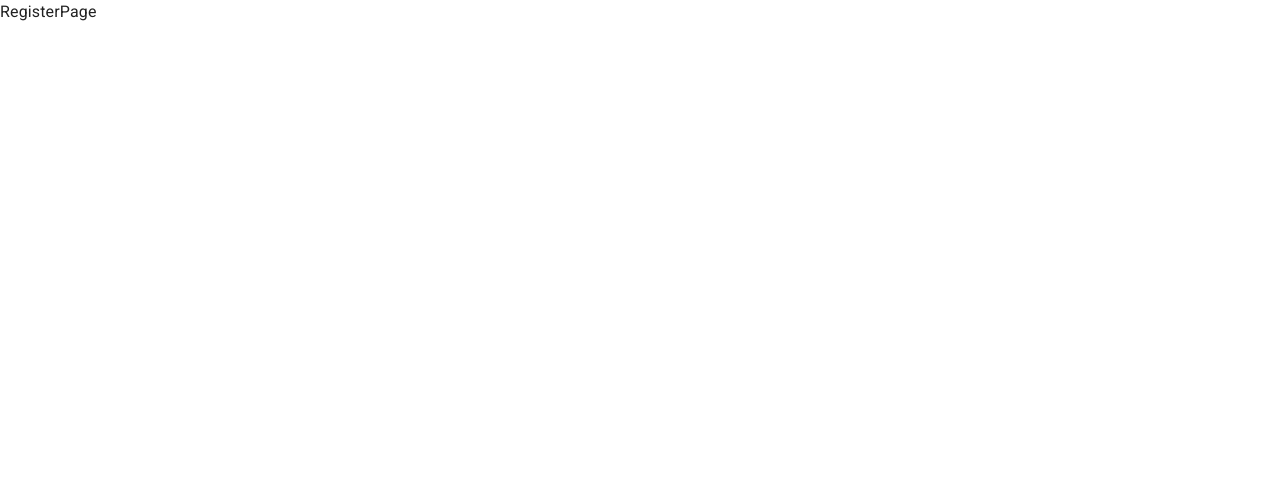
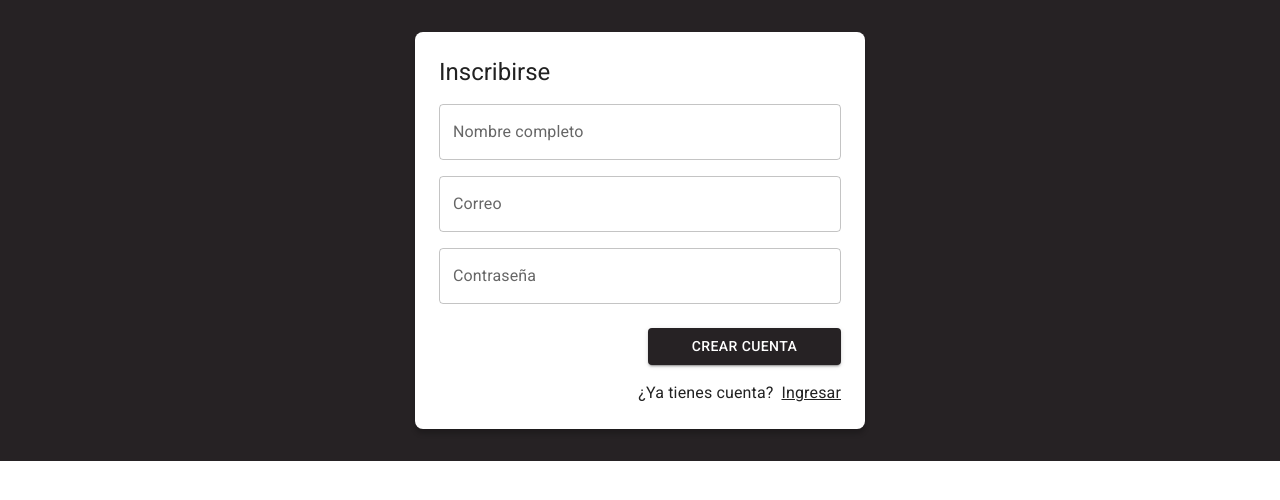
Before and after one commit to ismaeldevmw/journal-react-app, a React (Vite) app: page /auth/register in a window 1280 px wide. Shown: the top 500 px of the page. Built offline with nearby package versions, Linux system fonts and the light colour scheme.

Commit message:
:lipstick: [ADD] Register page design

```diff
--- a/src/auth/pages/LoginPage.jsx
+++ b/src/auth/pages/LoginPage.jsx
@@ -5,7 +5,7 @@
 
 export const LoginPage = () => {
   return (
-    <AuthLayout title="Login">
+    <AuthLayout title="Iniciar sesión">
         <form>
           <Grid container>
             <Grid item xs={12} sx={{ mt: 2 }}>
@@ -29,7 +29,7 @@
             <Grid container spacing={2} sx={{ mb: 2, mt: 1 }}>
               <Grid item xs={12} sm={6}>
                 <Button variant="contained" fullWidth>
-                  Login
+                  Entrar
                 </Button>
               </Grid>
               <Grid item xs={12} sm={6}>
--- a/src/auth/pages/RegisterPage.jsx
+++ b/src/auth/pages/RegisterPage.jsx
@@ -1,6 +1,60 @@
+import { Google } from '@mui/icons-material';
+import { Button, Grid, Link, TextField, Typography } from '@mui/material';
+import { Link as RouterLink } from 'react-router-dom';
+import { AuthLayout } from '../layout/AuthLayout';
 
 export const RegisterPage = () => {
   return (
-    <div>RegisterPage</div>
-  )
-}
+    <AuthLayout title="Inscribirse">
+        <form>
+          <Grid container>
+
+            <Grid item xs={12} sx={{ mt: 2 }}>
+              <TextField
+                label="Nombre completo"
+                type="text"
+                placeholder="Ismael López"
+                fullWidth
+              />
+            </Grid>
+
+            <Grid item xs={12} sx={{ mt: 2 }}>
+              <TextField
+                label="Correo"
+                type="email"
+                placeholder="mail@example.com"
+                fullWidth
+              />
+            </Grid>
+
+            <Grid item xs={12} sx={{ mt: 2 }}>
+              <TextField
+                label="Contraseña"
+                type="password"
+                placeholder="********"
+                fullWidth
+              />
+            </Grid>
+
+            <Grid container spacing={2} sx={{ mb: 2, mt: 1 }} justifyContent="end">
+              <Grid item xs={12} sm={6}>
+                <Button variant="contained" fullWidth>
+                  Crear cuenta
+                </Button>
+              </Grid>
+            </Grid>
+
+            <Grid container direction="row" justifyContent="end">
+              <Typography sx={{ mr: 1 }}>¿Ya tienes cuenta?</Typography>
+              <Link
+                component={RouterLink}
+                color="inherit"
+                to="/auth/login">
+                Ingresar
+              </Link>
+            </Grid>
+          </Grid>
+        </form>
+    </AuthLayout>
+  );
+};
```
